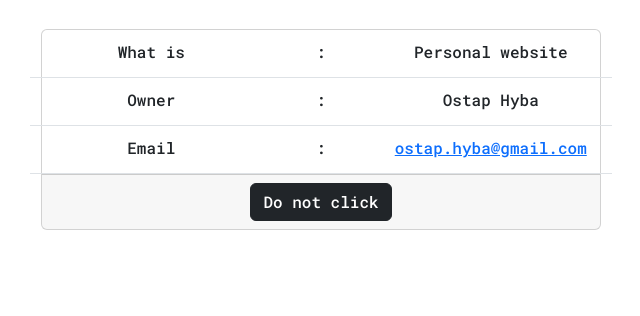
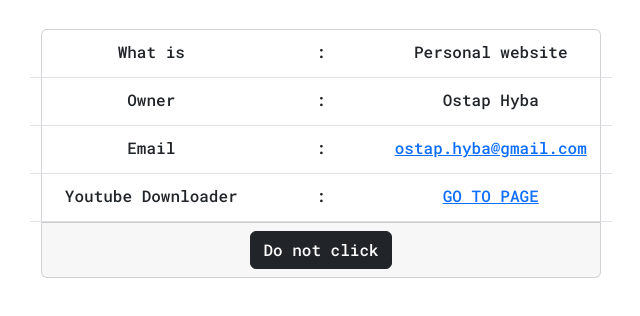
Before and after one commit to OstapTaras/ostaptaras.github.io, a plain HTML site: page index.html in a window 1280 px wide. Shown: the part 182-498 px from the top of the page, without its empty margins (319-959 px from the left). Drawn offline with nearby package versions, Linux system fonts and the light colour scheme; a web font is replaced by a local one.

Commit message:
Update index.html, added yt-downloader page link

```diff
--- a/index.html
+++ b/index.html
@@ -91,6 +91,12 @@
             <div class="col-2 card-col">:</div>
             <div class="col-5 card-col"><a href="email:ostap.hyba@gmail.com">ostap.hyba@gmail.com</a></div>
           </div>
+
+          <div class="row border-bottom card-row">
+            <div class="col-5 card-col">Youtube Downloader</div>
+            <div class="col-2 card-col">:</div>
+            <div class="col-5 card-col"><a href="/yt-downloader">GO TO PAGE</a></div>
+          </div>
           <div class="card-footer">
             <button type="button" class="btn btn-dark" onclick="showHover()">Do not click</button>
           </div>
```
